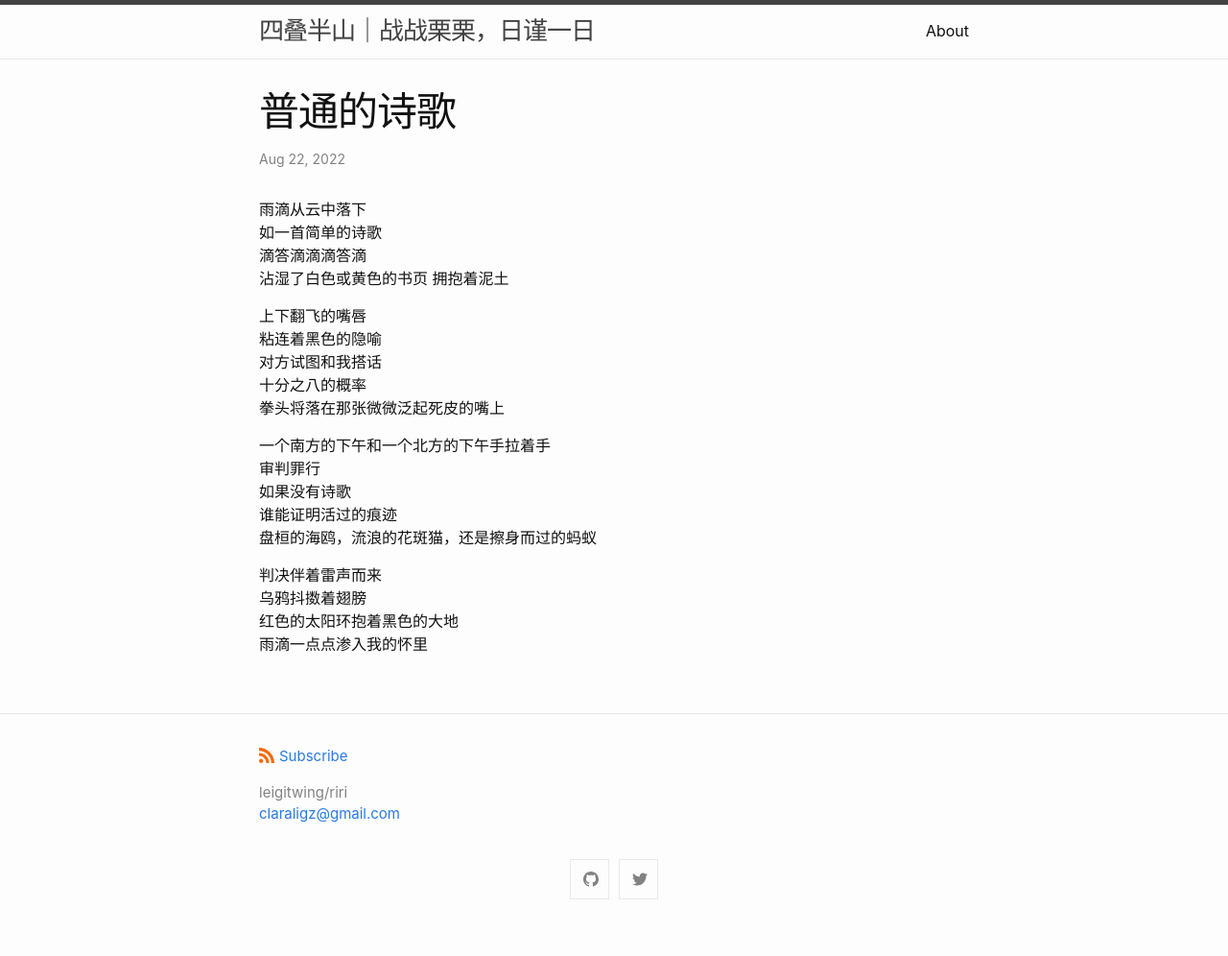
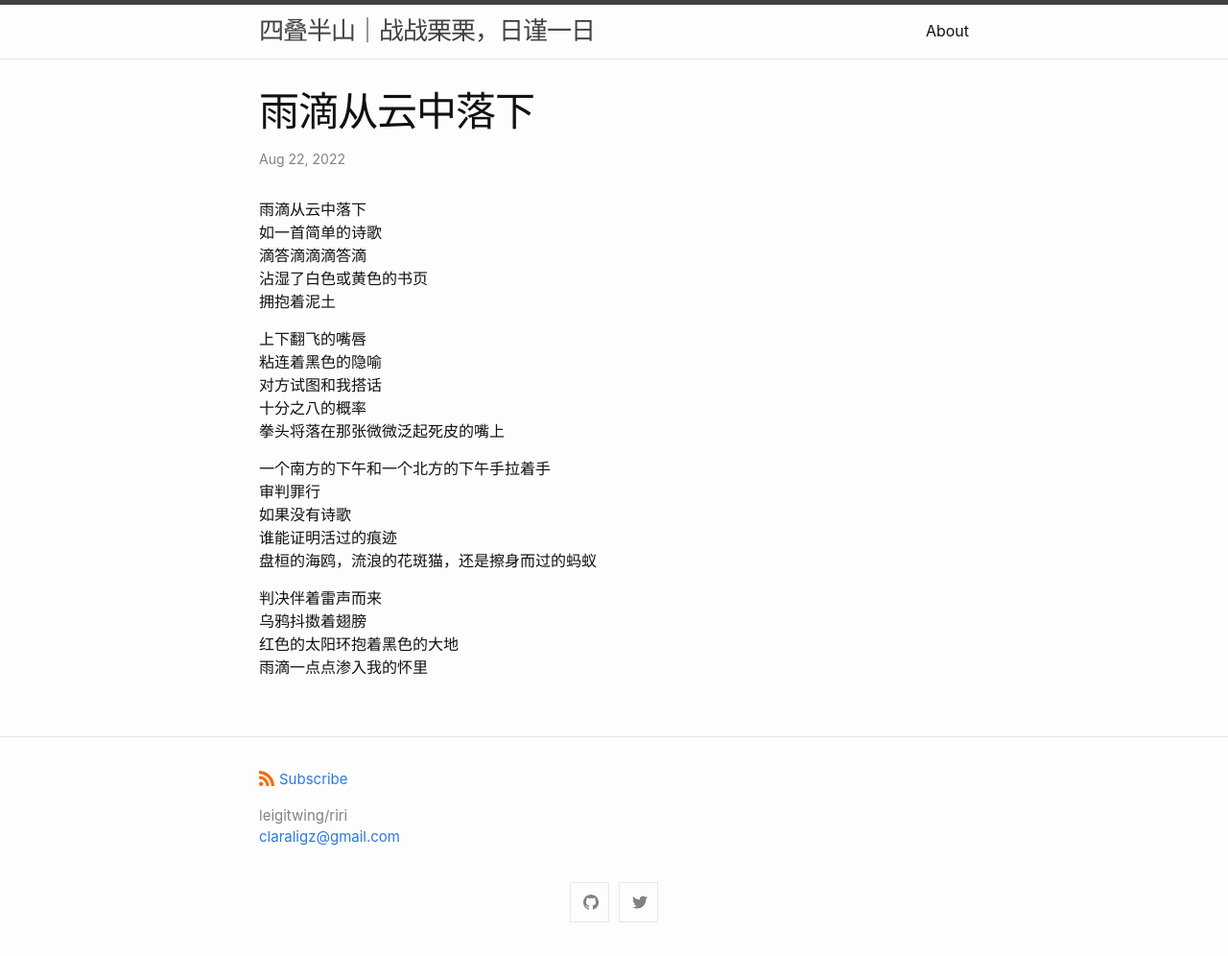
Before and after one commit to LeiGitWing/LeiGitWing.github.io, a Jekyll site: the page built from _posts/2022-08-22-regular-poem.md, in a window 1280 px wide. Shown: the whole page at 96% size. Built offline with Jekyll 4.4.1, drawn with Linux system fonts in a browser that asks for light colours; before the commit the page ends 972 px from its top, so only the background shows below that.

Commit message:
Modified title

```diff
--- a/_posts/2022-08-22-regular-poem.md
+++ b/_posts/2022-08-22-regular-poem.md
@@ -1,6 +1,6 @@
 ---
 layout: post
-title:  "普通的诗歌"
+title:  "雨滴从云中落下"
 date:    2022-08-22 22:20:40 +0800
 categories: daily_writing
 ---
```
